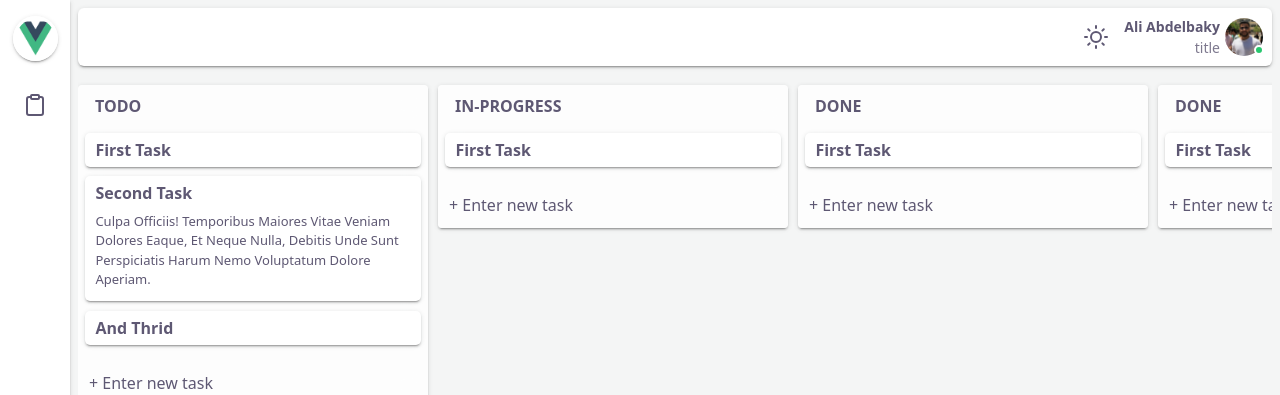
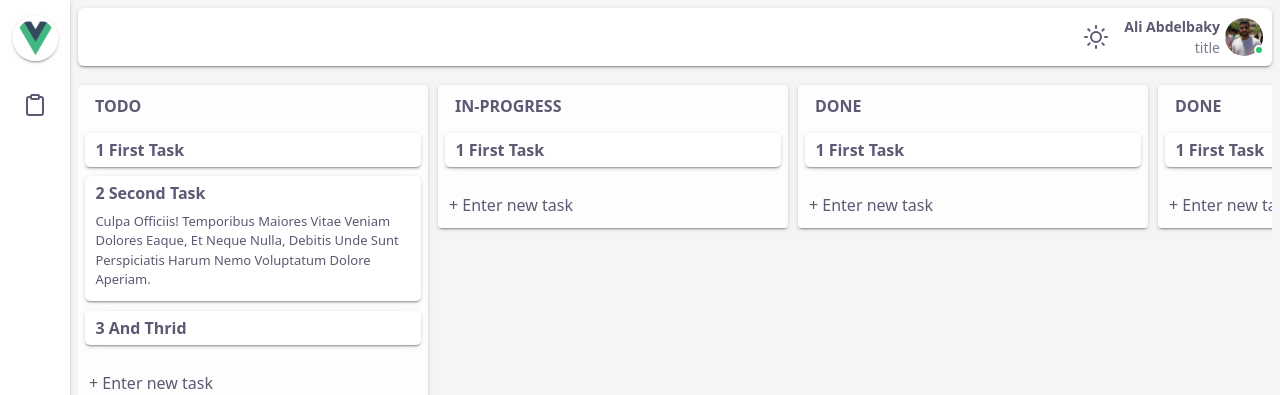
Before and after one commit to AliAbdelbaky/trello-app, a Vue app: page / in a window 1280 px wide. Shown: the top 395 px of the page. Built offline with nearby package versions, Linux system fonts and the light colour scheme.

Commit message:
implement-drag-for tasks

```diff
--- a/src/assets/sass/pages/_board.sass
+++ b/src/assets/sass/pages/_board.sass
@@ -22,8 +22,13 @@
           display: flex
           flex-direction: column
           cursor: pointer
+          position: relative
+          overflow: hidden
           &:hover
             transform: scale(0.98)
+            .delete-task
+              transform: translateX(0%)
+              pointer-events: all
           .title,.desc
             font-weight: 600
             text-transform: capitalize
@@ -33,6 +38,27 @@
             margin: 0.4rem 0rem
             font-weight: 400
             font-size: 13px
+          .delete-task
+            @include mainTransition
+            position: absolute
+            top: 0
+            right: 0
+            bottom: -1px
+            background: #e639477a
+            display: flex
+            align-items: center
+            justify-content: center
+            padding: 0px 12px
+            z-index: 2
+            cursor: pointer
+            transform: translateX(100%)
+            pointer-events: none
+            .icon-wrapper
+              .icon
+                margin: 0rem
+                svg
+                  stroke: #d90427d8 !important
+
       .add_task_input
         background: transparent
         padding: 10px
--- a/src/components/TasksCards.vue
+++ b/src/components/TasksCards.vue
@@ -1,22 +1,38 @@
 <template>
   <div class="column-container">
-    <div class="column" v-for="(item, $itemIndex) in columns" :key="$itemIndex">
+    <div
+      class="column"
+      v-for="(column, $columnIndex) in columns"
+      :key="$columnIndex"
+      @drop="moveTask($event, column.tasks)"
+      @dragover.prevent
+      @dragenter.prevent
+    >
       <div class="card">
-        <div class="card-header">{{ item.name }}</div>
+        <div class="card-header">{{ column.name }}</div>
         <div class="card-body">
           <div class="tasks-list">
             <div
               class="task"
-              v-for="(task, $taskIndex) in item.tasks"
+              v-for="(task, $taskIndex) in column.tasks"
               :key="$taskIndex"
-              @click="goToTask(task.id)"
+              draggable="true"
+              @dragstart="pickupTask($event, $taskIndex, $columnIndex)"
             >
-              <span class="title">
-                {{ task.name }}
-              </span>
-              <p class="desc text-small" v-if="task.description">
-                {{ task.description }}
-              </p>
+              <div class="wraaper" @click="goToTask(task.id)">
+                <span class="title">
+                  {{ $taskIndex + 1 }} {{ task.name }}
+                </span>
+                <p class="desc text-small" v-if="task.description">
+                  {{ task.description }}
+                </p>
+              </div>
+              <div
+                class="delete-task"
+                @click="deleteTask($taskIndex, $columnIndex)"
+              >
+                <BaseIcon name="trash-2" />
+              </div>
             </div>
           </div>
         </div>
@@ -24,8 +40,8 @@
           type="text"
           class="add_task_input"
           placeholder="+ Enter new task"
-          @keyup.enter="createTask($event, item.tasks)"
-          @blur="createTask($event, item.tasks)"
+          @keyup.enter="createTask($event, column.tasks)"
+          @blur="createTask($event, column.tasks)"
         />
       </div>
     </div>
@@ -45,9 +61,33 @@ export default {
           name: e.target.value,
         });
       } else {
-        alert("can not add empty task :)");
+        return;
       }
       e.target.value = "";
+    },
+    deleteTask(taskIndex, columnIndex) {
+      this.$router.push({ name: "board" });
+      this.$store.commit("BoardModule/REMOVE_TASK", {
+        taskIndex,
+        columnIndex,
+        columns: this.columns,
+      });
+    },
+    pickupTask(e, taskIndex, fromColumnIndex) {
+      e.dataTransfer.effectAllowed = "move";
+      e.dataTransfer.dropEffect = "move";
+      e.dataTransfer.setData("task-index", taskIndex);
+      e.dataTransfer.setData("from-column-index", fromColumnIndex);
+    },
+    moveTask(e, toTasks) {
+      const fromColumnIndex = e.dataTransfer.getData("from-column-index");
+      const fromTasks = this.columns[fromColumnIndex].tasks;
+      const taskIndex = e.dataTransfer.getData("task-index");
+      this.$store.commit("BoardModule/MOVE_TASK", {
+        fromTasks,
+        toTasks,
+        taskIndex,
+      });
     },
   },
 };
--- a/src/store/modules/board.js
+++ b/src/store/modules/board.js
@@ -26,12 +26,27 @@ export const mutations = {
       description: ''
     })
   },
+  REMOVE_TASK(state, {
+    taskIndex,
+    columnIndex,
+    columns,
+  }) {
+    columns[columnIndex].tasks.splice(taskIndex, 1)
+  },
   UPDATE_TASK(state, {
     task,
     key,
     value
   }) {
     task[key] = value
+  },
+  MOVE_TASK(state, {
+    fromTasks,
+    toTasks,
+    taskIndex
+  }) {
+    const taskToMove = fromTasks.splice(taskIndex, 1)[0]
+    toTasks.push(taskToMove)
   }
 }
 export const actions = {
```
